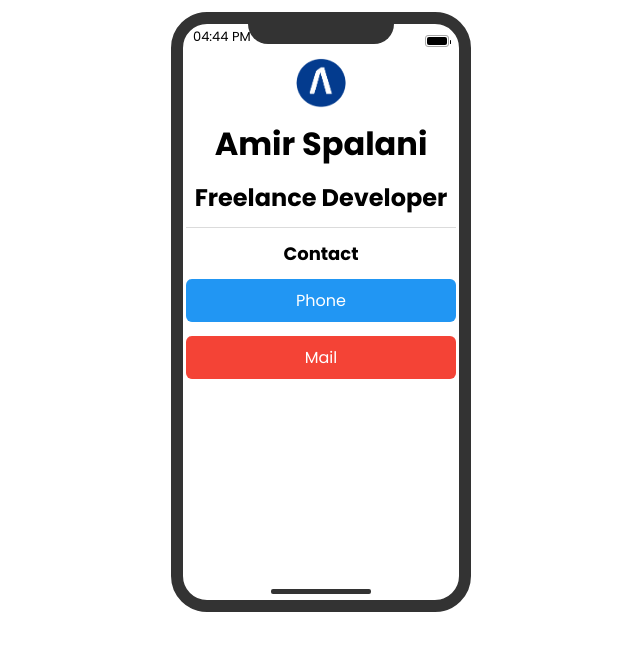
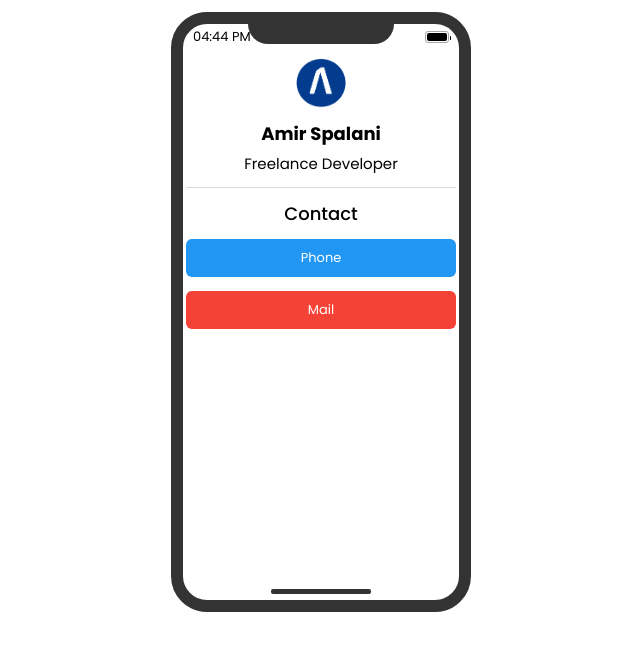
Before and after one commit to amiresp/amiresp.github.io, a plain HTML site: page index.html in a window 1280 px wide. Shown: the whole page, without its empty margins (319-959 px from the left). Drawn offline with Linux system fonts and the light colour scheme.

Commit message:
fix(fonts) :  size

```diff
--- a/assets/css/style.css
+++ b/assets/css/style.css
@@ -1,5 +1,4 @@
 @import url('https://fonts.googleapis.com/css2?family=Poppins:wght@200;300;400;500;600;700;800;900&display=swap');
-
 :root {
   --dark: #333;
   --light: #fff;
@@ -75,8 +74,15 @@ body {
 .header h1,
 .header h2 {
   text-align: center;
-  margin: 0px 0 12px;
+  margin: 0px 0 5px;
   font-family: 'Poppins', sans-serif;
+  font-size: 18px;
+}
+
+.header h2 {
+  font-weight: 400;
+  margin-bottom: 12px;
+  font-size: 15px;
 }
 
 .header .profile {
@@ -99,6 +105,8 @@ body {
   border-radius: 6px;
   margin: 0 0 14px;
   font-family: 'Poppins', sans-serif;
+  font-size: 13px;
+  font-weight: normal;
 }
 
 .blue {
@@ -126,7 +134,7 @@ body {
   margin: 0 0 12px;
   font-size: 18px;
   text-align: center;
-  font-weight: bold;
+  font-weight: 500;
   font-family: 'Poppins', sans-serif;
 }
 
@@ -161,7 +169,7 @@ body {
   position: relative;
   width: 24px;
   height: 12px;
-  top: 4px;
+  top: 0px;
   display: block;
   transform: scale(var(--ggs, 1));
   border: 1px solid;
```
